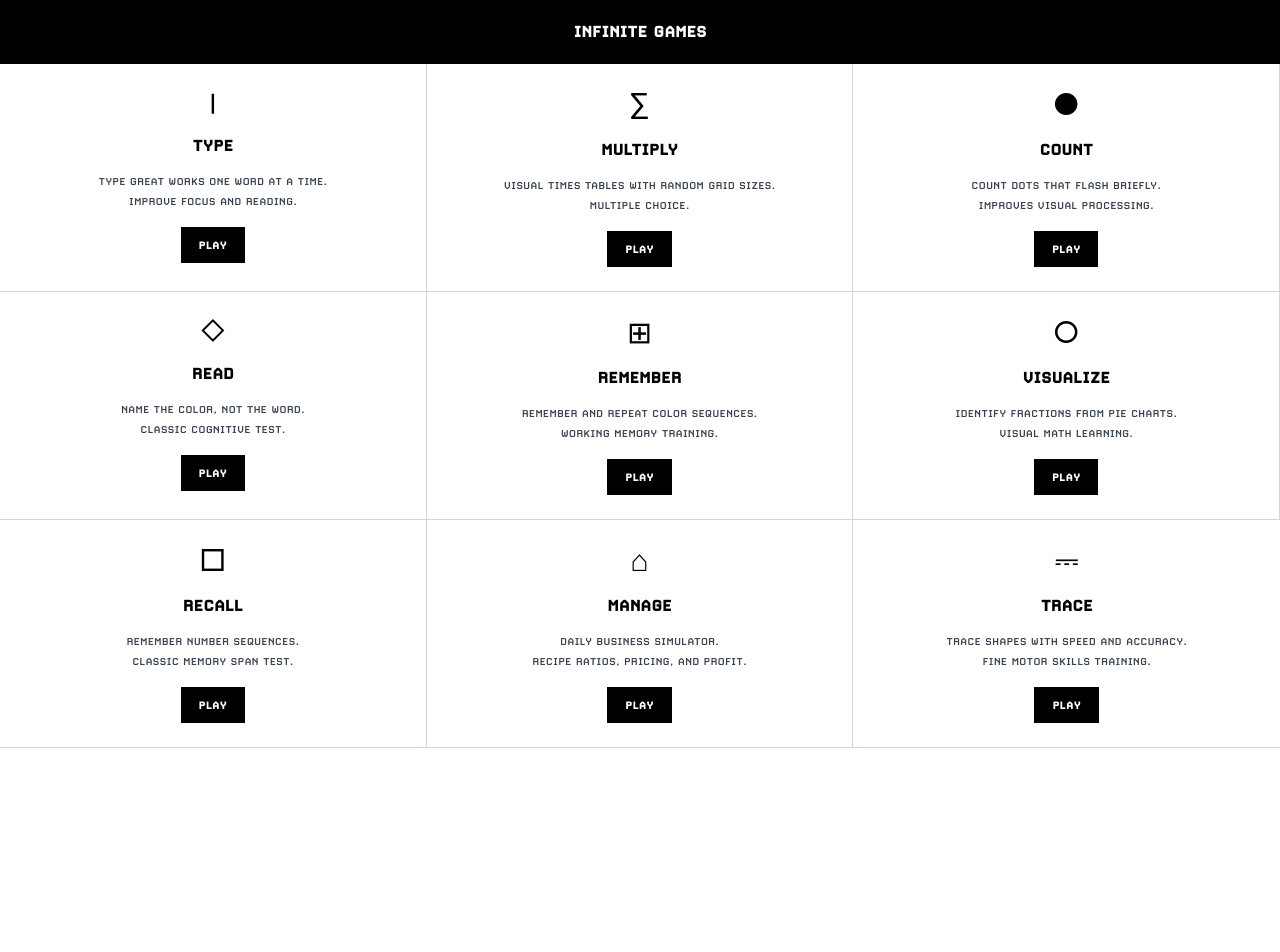
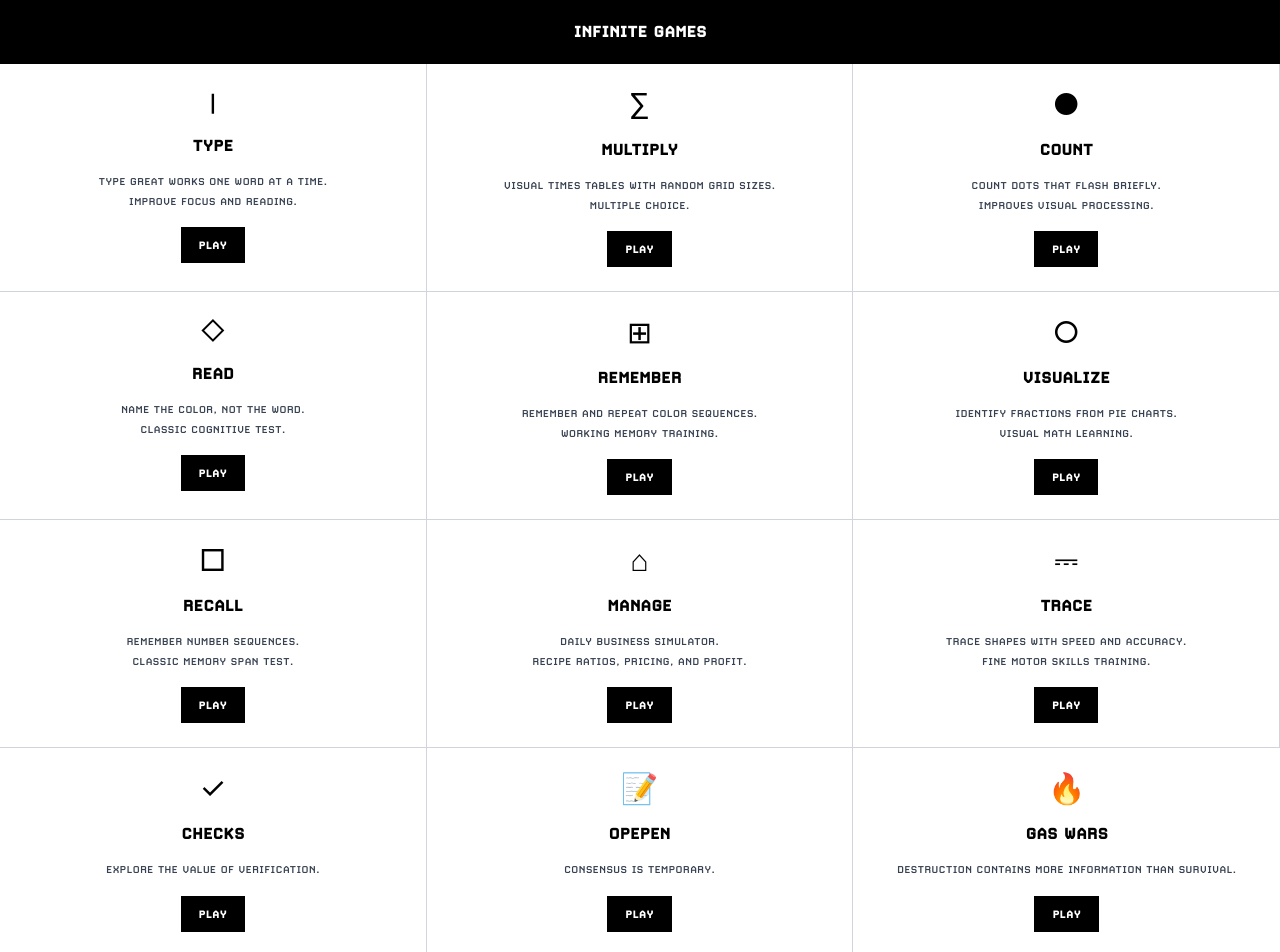
Before and after one commit to jckbtchr-vv/vv-games-minimal, a Next.js app: page / in a window 1280 px wide. Shown: the top 952 px of the page. Before the commit the page ends 800 px from the top, so only its background shows below. Built offline with nearby package versions, Linux system fonts and the light colour scheme.

Commit message:
Add three new games: Checks, Opepen, and Gas Wars

```diff
--- a/src/app/page.tsx
+++ b/src/app/page.tsx
@@ -109,7 +109,7 @@ export default function HomePage() {
           </a>
 
           {/* Shape Tracing */}
-          <a href="/trace" className="border-b border-gray-300 py-6 px-4 hover:bg-gray-50 transition-colors block text-center">
+          <a href="/trace" className="border-b border-gray-300 py-6 px-4 hover:bg-gray-50 transition-colors block text-center md:border-r">
             <div className="text-3xl mb-3">⎓</div>
             <h3 className="text-lg font-bold mono uppercase mb-3">Trace</h3>
             <p className="text-gray-700 text-xs mb-4 leading-relaxed uppercase">
@@ -120,6 +120,42 @@ export default function HomePage() {
               Play
             </div>
           </a>
+
+          {/* Checks */}
+          <a href="/checks" className="border-b border-gray-300 py-6 px-4 hover:bg-gray-50 transition-colors block text-center md:border-r">
+            <div className="text-3xl mb-3">✓</div>
+            <h3 className="text-lg font-bold mono uppercase mb-3">Checks</h3>
+            <p className="text-gray-700 text-xs mb-4 leading-relaxed uppercase">
+              EXPLORE THE VALUE OF VERIFICATION.
+            </p>
+            <div className="brutalist-button inline-block text-xs">
+              Play
+            </div>
+          </a>
+
+          {/* Opepen */}
+          <a href="/opepen" className="border-b border-gray-300 py-6 px-4 hover:bg-gray-50 transition-colors block text-center md:border-r">
+            <div className="text-3xl mb-3">📝</div>
+            <h3 className="text-lg font-bold mono uppercase mb-3">Opepen</h3>
+            <p className="text-gray-700 text-xs mb-4 leading-relaxed uppercase">
+              CONSENSUS IS TEMPORARY.
+            </p>
+            <div className="brutalist-button inline-block text-xs">
+              Play
+            </div>
+          </a>
+
+          {/* Gas Wars */}
+          <a href="/gas-wars" className="border-b border-gray-300 py-6 px-4 hover:bg-gray-50 transition-colors block text-center">
+            <div className="text-3xl mb-3">🔥</div>
+            <h3 className="text-lg font-bold mono uppercase mb-3">Gas Wars</h3>
+            <p className="text-gray-700 text-xs mb-4 leading-relaxed uppercase">
+              DESTRUCTION CONTAINS MORE INFORMATION THAN SURVIVAL.
+            </p>
+            <div className="brutalist-button inline-block text-xs">
+              Play
+            </div>
+          </a>
         </div>
       </section>
     </main>
```
